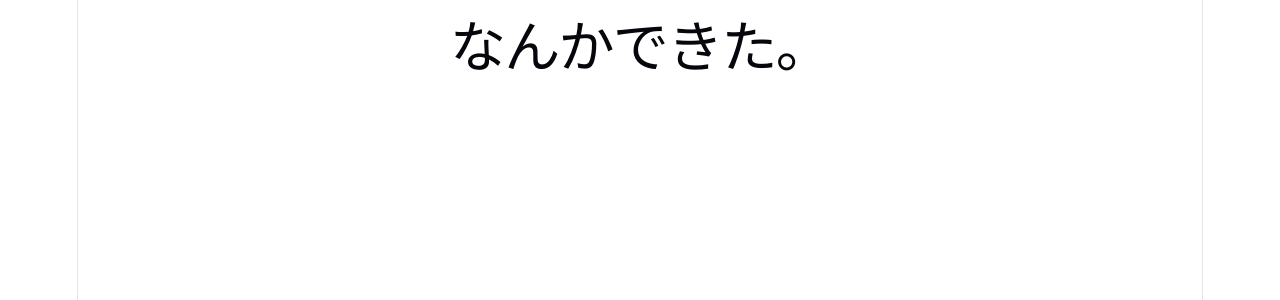
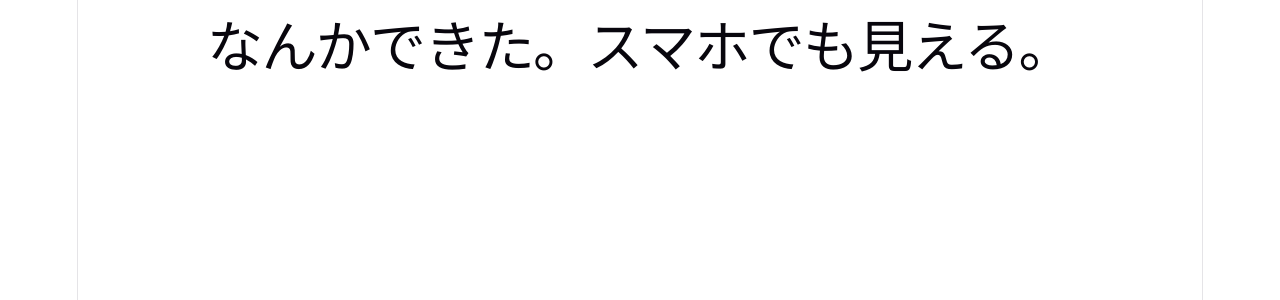
Before and after one commit to xh1r0k1x/playground, a React (Vite) app: page / in a window 1280 px wide. Shown: the top 300 px of the page. Built offline with nearby package versions, Linux system fonts and the light colour scheme.

Commit message:
Update message

```diff
--- a/src/App.tsx
+++ b/src/App.tsx
@@ -1,3 +1,3 @@
 export const App = () => {
-  return <h1>なんかできた。</h1>
+  return <h1>なんかできた。スマホでも見える。</h1>
 }
```
